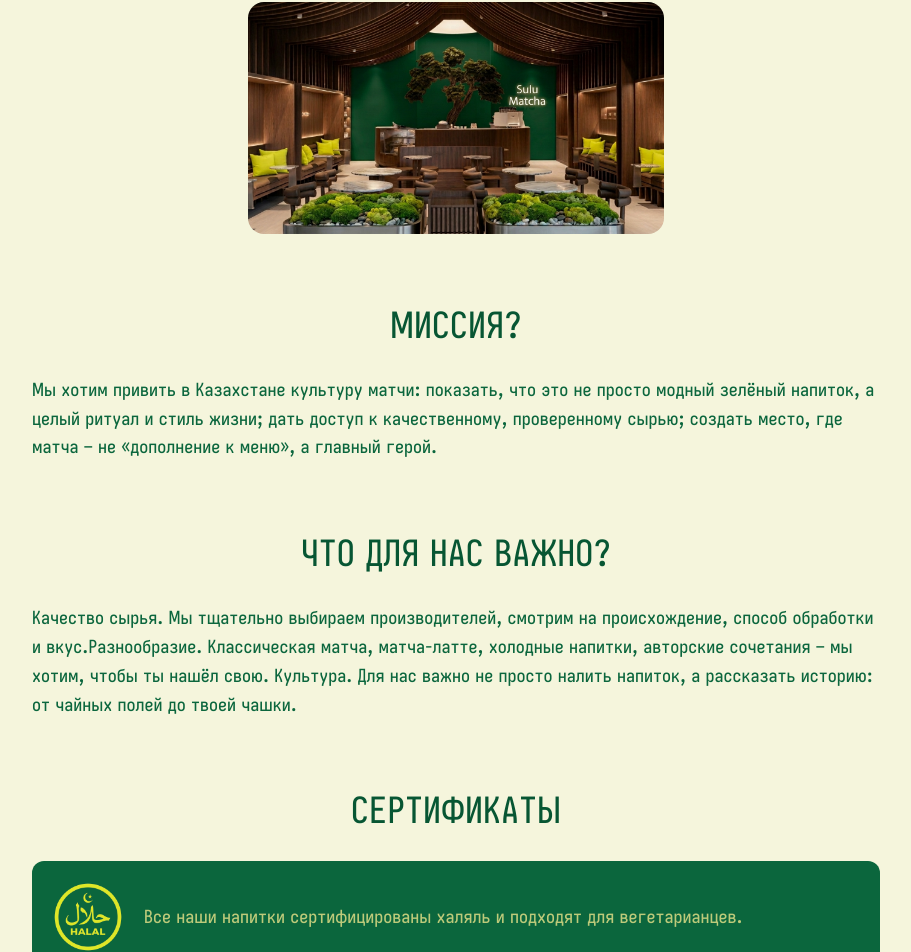
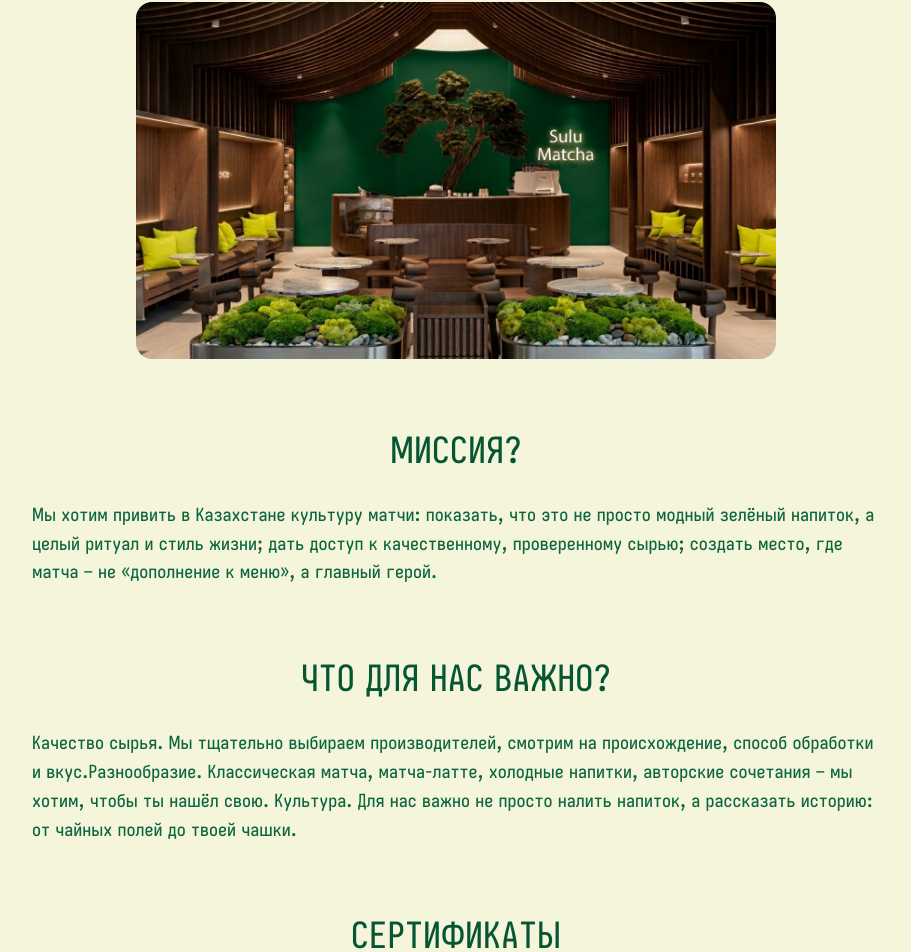
Before and after one commit to bavayra/matcha-cafe, a React (Vite) app: page / in a window 1280 px wide. Shown: the part 3972-4924 px from the top of the page, without its empty margins (184-1095 px from the left). Built offline with nearby package versions, Linux system fonts and the light colour scheme; the HTML template or start-up script is replaced by a standard one.

Commit message:
style/refactor: added grid wrapper to the 3rd block for the About section and set gap-y. For 2xl sxreens, set grid-cols to 2 and added gap-x. For xl+ screens, increased max-width of the spot's img

```diff
--- a/src/components/About/About.tsx
+++ b/src/components/About/About.tsx
@@ -59,6 +59,7 @@ export default function About() {
         />
 
         {/* Block 3 */}
+        <div className="grid grid-cols-1 gap-y-16 2xl:grid-cols-2 2xl:gap-x-10">
           <div>
             <h3 className="h3-title">{blocks[3].title}</h3>
             <p className="typography-body">{blocks[3].text}</p>
@@ -66,6 +67,7 @@ export default function About() {
           <div>
             <h3 className="h3-title">{blocks[4].title}</h3>
             <p className="typography-body">{blocks[4].text}</p>
+          </div>
         </div>
 
         {/* Block 4 */}
--- a/src/components/ScrollAnimateImage.tsx
+++ b/src/components/ScrollAnimateImage.tsx
@@ -37,7 +37,7 @@ export default function ScrollAnimateImage({
     <div ref={ref} className={`w-full flex justify-center ${className || ''}`}>
       <div
         className={`
-          w-full max-w-2xl px-4 md:max-w-md
+          w-full max-w-2xl px-4 md:max-w-md xl:max-w-2xl
           transition-all duration-1000 ease-out transform
           ${
             isIntersecting
--- a/src/index.css
+++ b/src/index.css
@@ -332,6 +332,9 @@
     .section-title {
       font-size: 7rem;
     }
+    .section-width {
+      max-width: 92rem;
+    }
     .drink-details {
       font-size: 1.75rem;
     }
```
Lines whose indentation alone changed are shown as unchanged.
